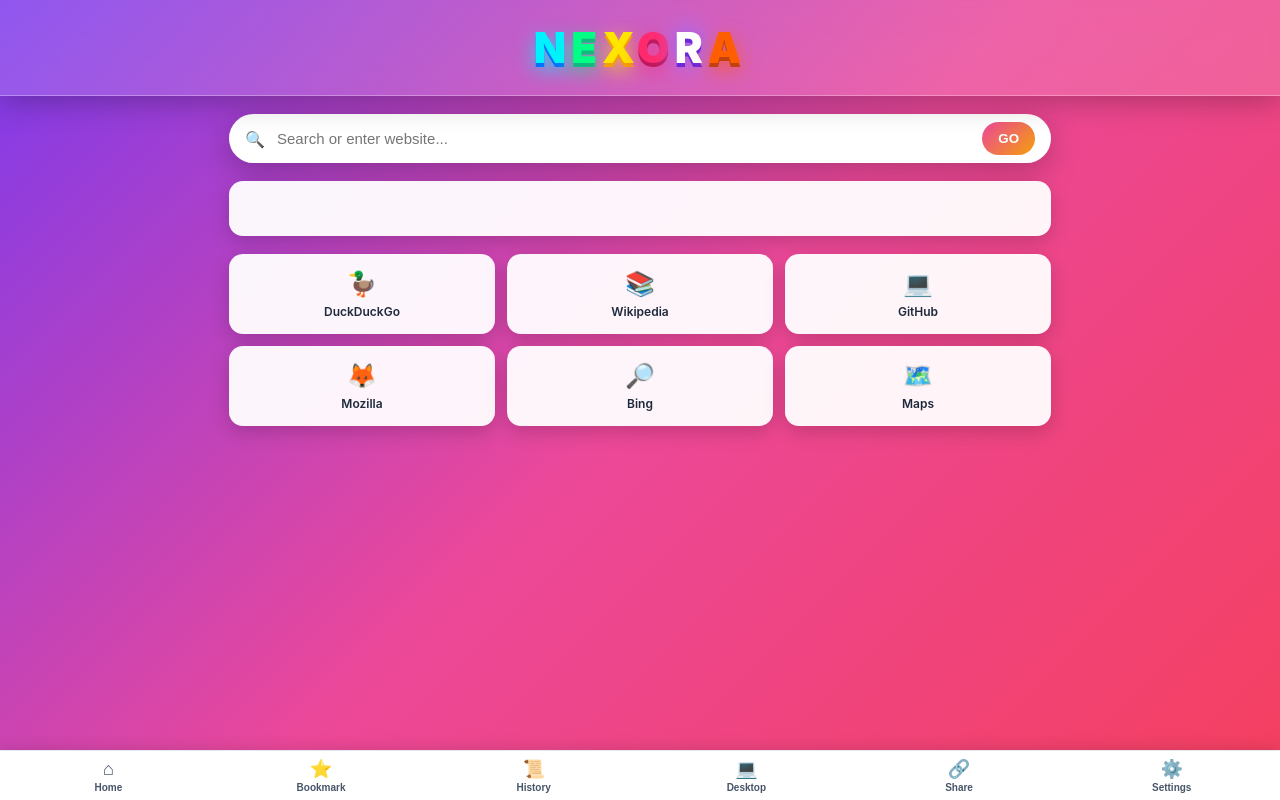
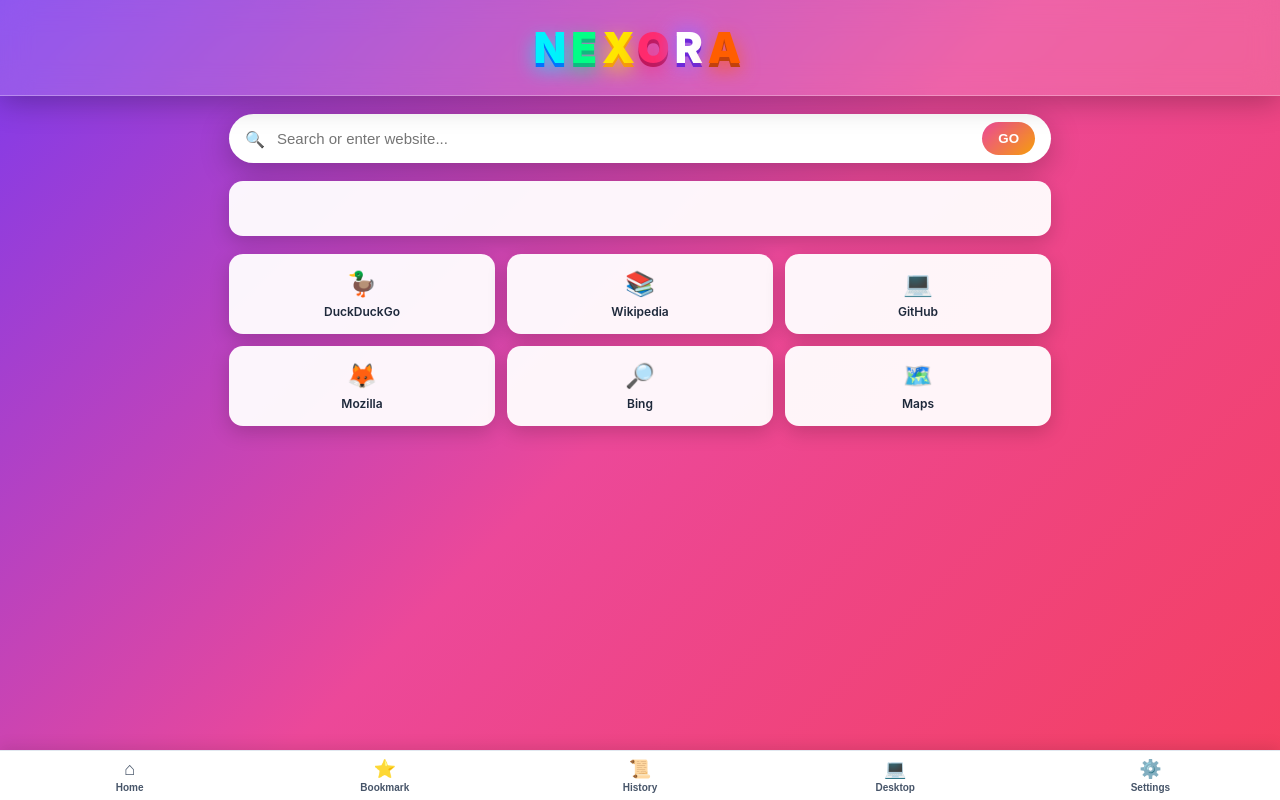
Before and after one commit to suryadk258/-nexora-browser, a plain HTML site: page index.html in a window 1280 px wide. Drawn offline with Linux system fonts and the light colour scheme.

Commit message:
Update index.html

```diff
--- a/index.html
+++ b/index.html
@@ -117,7 +117,7 @@ header{
 }
 .item button{background:#ef4444;color:#fff;border:0;padding:5px 10px;border-radius:6px;cursor:pointer;}
 
-/* सबसे नीचे फिक्स एक्शन बार */
+/* सबसे नीचे फिक्स एक्शन बार (शेयर बटन अब हटा दिया गया है) */
 .bottom-bar{
  position:fixed;
  bottom:0;left:0;width:100%;
@@ -165,7 +165,6 @@ header{
  <div class="grid">
   <div class="site" onclick="openWebsite('https://duckduckgo.com')"><span>🦆</span><p>DuckDuckGo</p></div>
   <div class="site" onclick="openWebsite('https://www.wikipedia.org')"><span>📚</span><p>Wikipedia</p></div>
-  <!-- यहाँ GitHub अब सीधा वेबसाइट खोलेगा बिना किसी फालतू टेक्स्ट के -->
   <div class="site" onclick="openWebsite('https://github.com')"><span>💻</span><p>GitHub</p></div>
   <div class="site" onclick="openWebsite('https://www.mozilla.org')"><span>🦊</span><p>Mozilla</p></div>
   <div class="site" onclick="openWebsite('https://www.bing.com')"><span>🔎</span><p>Bing</p></div>
@@ -250,13 +249,12 @@ header{
  </div>
 </div>
 
-<!-- सबसे नीचे फिक्स एक्शन बार -->
+<!-- सबसे नीचे फिक्स एक्शन बार (बिना शेयर बटन के) -->
 <div class="bottom-bar">
  <button class="bottom-item" onclick="goHome()"><span>⌂</span>Home</button>
  <button class="bottom-item" onclick="openBookmarkModal()"><span>⭐</span>Bookmark</button>
  <button class="bottom-item" onclick="openHistoryModal()"><span>📜</span>History</button>
  <button class="bottom-item" id="desktopBtn" onclick="toggleDesktopMode()"><span>💻</span>Desktop</button>
- <button class="bottom-item" onclick="shareApp()"><span>🔗</span>Share</button>
  <button class="bottom-item" onclick="openSettingsModal()"><span>⚙️</span>Settings</button>
 </div>
 
@@ -417,22 +415,6 @@ function backToSettingsMain(){
  document.querySelectorAll(".sub-page").forEach(p => p.style.display="none");
  document.getElementById("settingsMainView").style.display="block";
 }
-
-/* शेयर सिस्टम */
-function shareApp(){
- let shareText = "Download NEXORA Browser - Fast & Secure App: https://allyonogameearn.github.io";
- if(window.AppInventor){
-  window.AppInventor.setWebViewString("SHARE:" + shareText);
- } else if(navigator.share){
-  navigator.share({
-   title: 'NEXORA Browser',
-   text: 'Download NEXORA Browser - Fast & Secure App:',
-   url: 'https://allyonogameearn.github.io'
-  }).catch(() => {});
- } else {
-  prompt("Copy Link to Share:", "https://allyonogameearn.github.io");
- }
-}
 </script>
 </body>
 </html>
```
